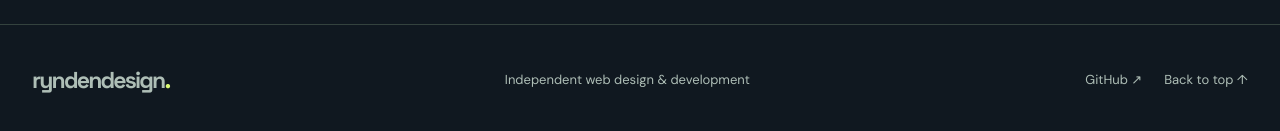
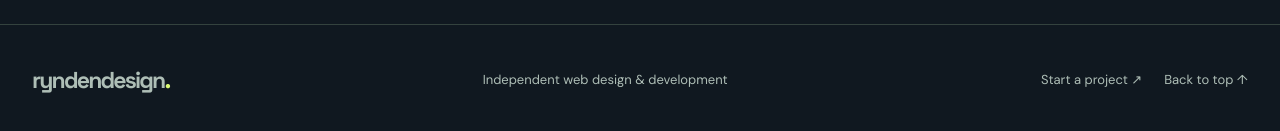
Before and after one commit to xryicon/portfolio, a website: page public/index.html in a window 1280 px wide. Shown: the part 5397-5528 px from the top of the page. Drawn offline with Linux system fonts and the light colour scheme.

Commit message:
Replace footer GitHub link with contact link

```diff
--- a/public/index.html
+++ b/public/index.html
@@ -60,7 +60,7 @@
     <section class="about" id="about"><div class="container about-grid"><div><div class="eyebrow">About ryndendesign</div><h2>Thoughtful ideas.<br>Confident execution.</h2><p>I bring design and development together to make sites that feel considered from the first screen to the final detail. Each project starts with the people it needs to reach and the action it needs to make easier.</p></div><div class="about-card"><p>Every project deserves its own point of view.</p><span>Design / Development / Digital experiences</span></div></div></section>
     <section class="contact" id="contact"><div class="container contact-grid"><div><div class="eyebrow">Start a project</div><h2>Let's make<br>something<br>worth seeing.</h2><p class="contact-copy">Tell me a little about your idea, the website you need, or the product you want to build.</p><p class="contact-note">Your enquiry is stored privately. I will use your details only to reply.</p></div><form class="contact-form" id="contact-form" novalidate><div class="field"><label for="name">Your name</label><input id="name" name="name" autocomplete="name" required maxlength="120" placeholder="How should I address you?"></div><div class="field"><label for="email">Email address</label><input id="email" name="email" type="email" autocomplete="email" required maxlength="254" placeholder="you@example.com"></div><div class="field"><label for="message">Tell me about your project</label><textarea id="message" name="message" required minlength="20" maxlength="5000" placeholder="What are you looking to create?"></textarea></div><div class="hp" aria-hidden="true"><label for="website">Website</label><input id="website" name="website" tabindex="-1" autocomplete="off"></div><button class="submit" type="submit"><span>Send enquiry</span><span aria-hidden="true">↗</span></button><p class="status" id="form-status" role="status" aria-live="polite"></p></form></div></section>
   </main>
-  <footer><div class="container footer-inner"><a class="brand" href="#top">ryndendesign<span>.</span></a><span>Independent web design &amp; development</span><div class="footer-links"><a href="https://github.com/xryicon" target="_blank" rel="noopener noreferrer">GitHub ↗</a><a href="#top">Back to top ↑</a></div></div></footer>
+  <footer><div class="container footer-inner"><a class="brand" href="#top">ryndendesign<span>.</span></a><span>Independent web design &amp; development</span><div class="footer-links"><a href="#contact">Start a project ↗</a><a href="#top">Back to top ↑</a></div></div></footer>
   <script>
     const form = document.querySelector('#contact-form');
     const status = document.querySelector('#form-status');
```
